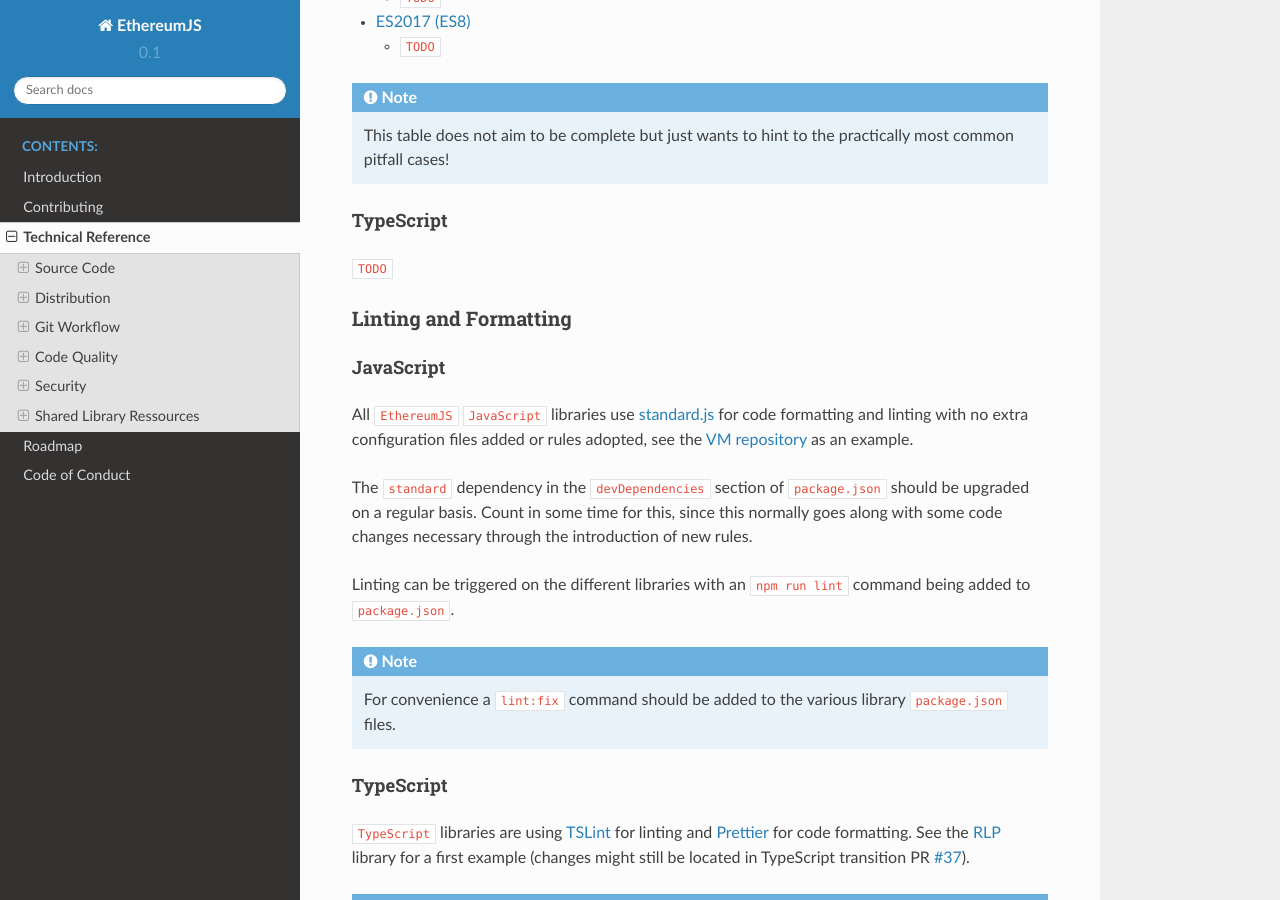
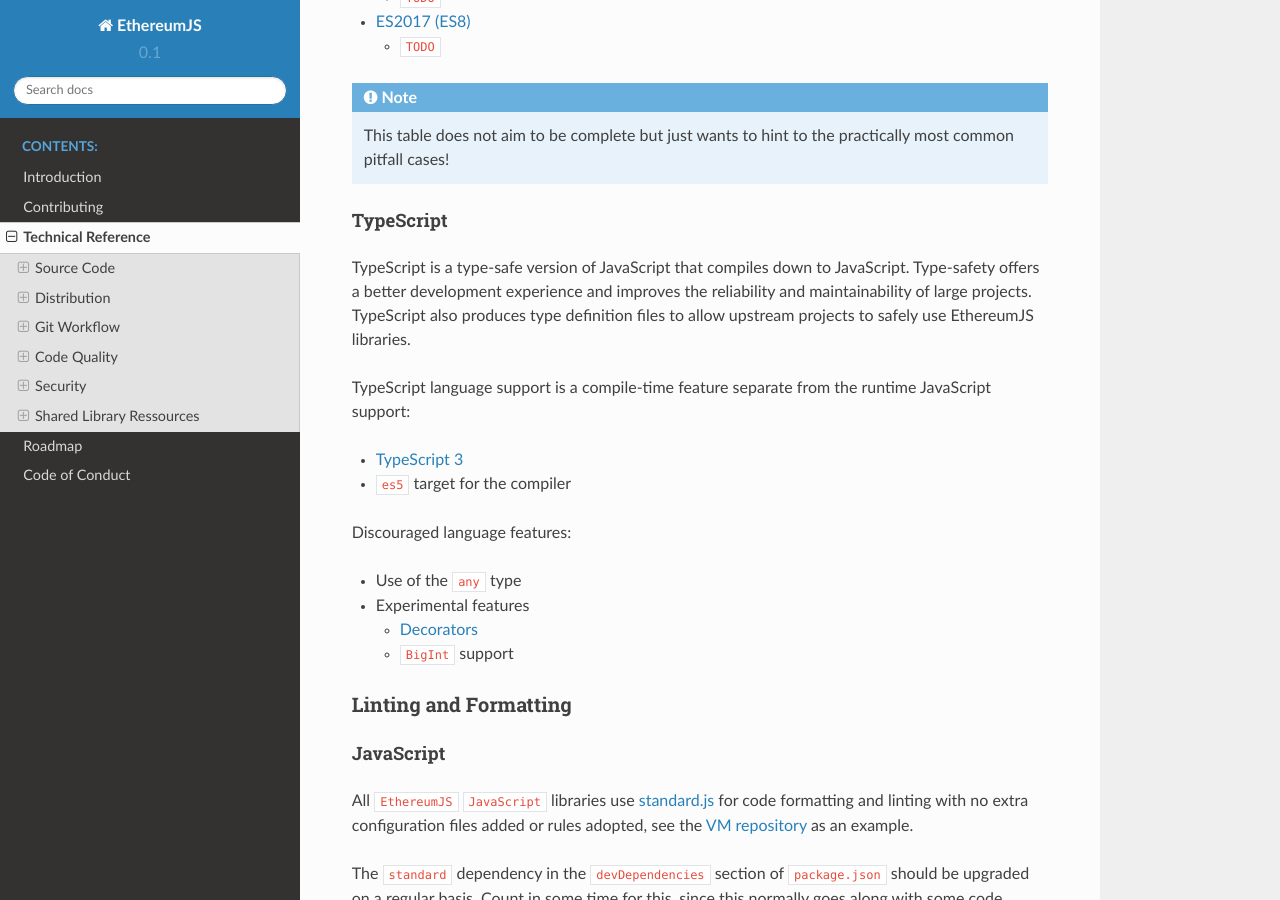
Before and after one commit to ethereumjs/organization, a Sphinx documentation site: the page built from docs/technical.rst, in a window 1280 px wide and 900 px high, scrolled down 1685 px. Built offline with Sphinx 7.4.7 and the Read the Docs theme 2.0.0, drawn with Linux system fonts in a browser that asks for light colours.

Commit message:
TypeScript language notes

```diff
--- a/docs/technical.rst
+++ b/docs/technical.rst
@@ -95,8 +95,25 @@
 TypeScript
 ^^^^^^^^^^
 
-``TODO``
+TypeScript is a type-safe version of JavaScript that compiles down to JavaScript. Type-safety
+offers a better development experience and improves the reliability and maintainability of
+large projects. TypeScript also produces type definition files to allow upstream projects to
+safely use EthereumJS libraries.
 
+TypeScript language support is a compile-time feature separate from the runtime JavaScript support:
+
+- `TypeScript 3 <https://www.typescriptlang.org/docs/home.html>`_
+
+- ``es5`` target for the compiler
+
+Discouraged language features:
+
+- Use of the ``any`` type
+
+- Experimental features
+
+  - `Decorators <https://www.typescriptlang.org/docs/handbook/decorators.html>`_
+  - ``BigInt`` support
 
 Linting and Formatting
 ----------------------
```
